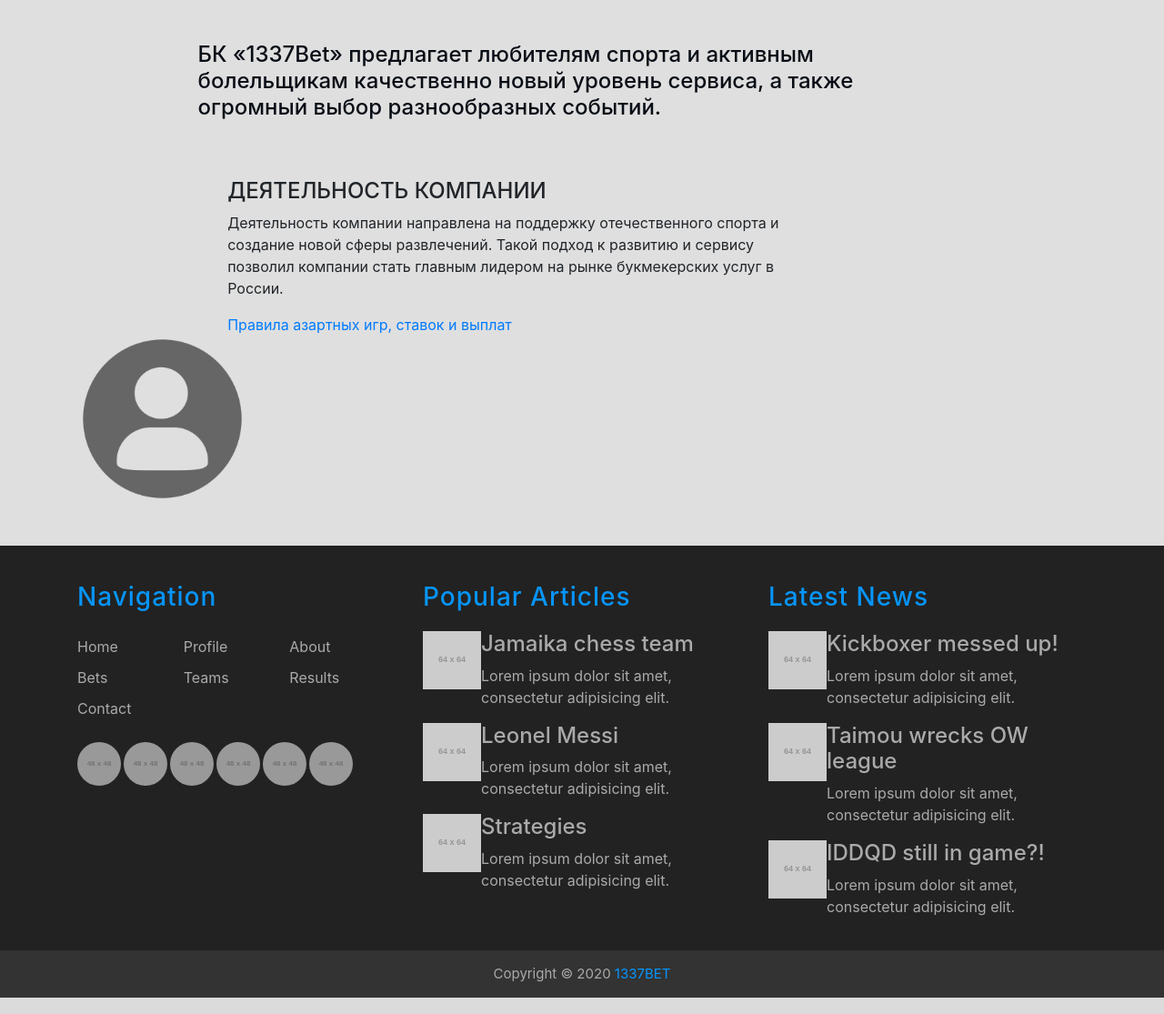
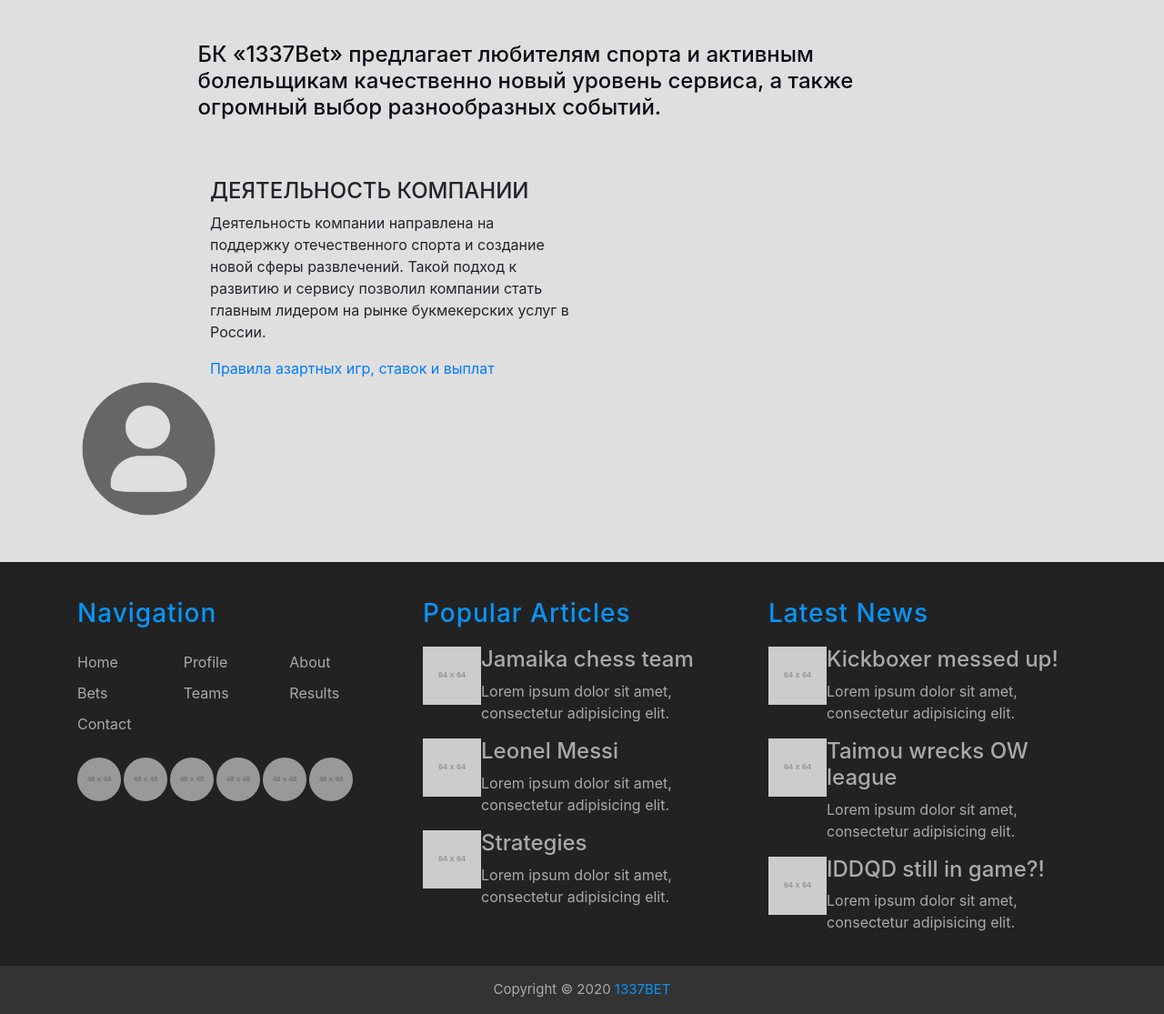
Before and after one commit to D00Movenok/TIMP-project, a Flask app: page /about in a window 1280 px wide. Shown: the part 410-1525 px from the top of the page at 91% size. Run offline with Flask 2, Linux system fonts and the light colour scheme; grey boxes labelled with a size stand in for pictures from a placeholder-image service; some libraries are stand-ins or nearby versions.

Commit message:
about.html fixed

```diff
--- a/static/about.css
+++ b/static/about.css
@@ -38,12 +38,12 @@
   margin: 0;
 }
 .document {
-  width: 30%;
+  width: 25%;
   margin-left: 4.5rem;
 }
 .company-activity {
   width: 30%;
-  margin-left: 14.7rem;
+  margin-left: 13.5rem;
 }
 .activity-row {
   padding-bottom: 3rem;
--- a/templates/about.html
+++ b/templates/about.html
@@ -27,7 +27,7 @@
   </div>
 </div>
 <div class="row activity-row">
-  <div class="col-lg-6 company-activity">
+  <div class="col-lg-4 company-activity">
     <h4>ДЕЯТЕЛЬНОСТЬ КОМПАНИИ</h4>
     <p>Деятельность компании направлена на поддержку
       отечественного спорта и создание новой сферы развлечений. Такой подход к развитию
```
